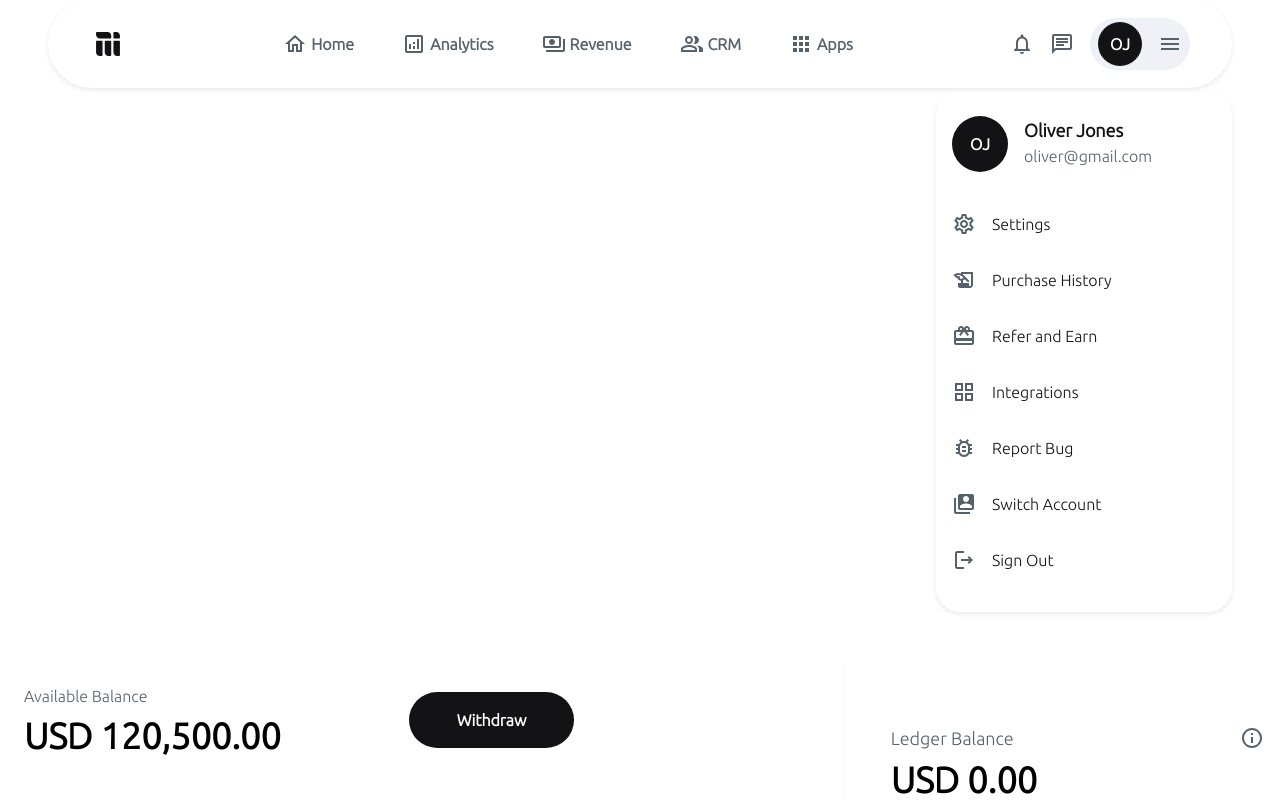
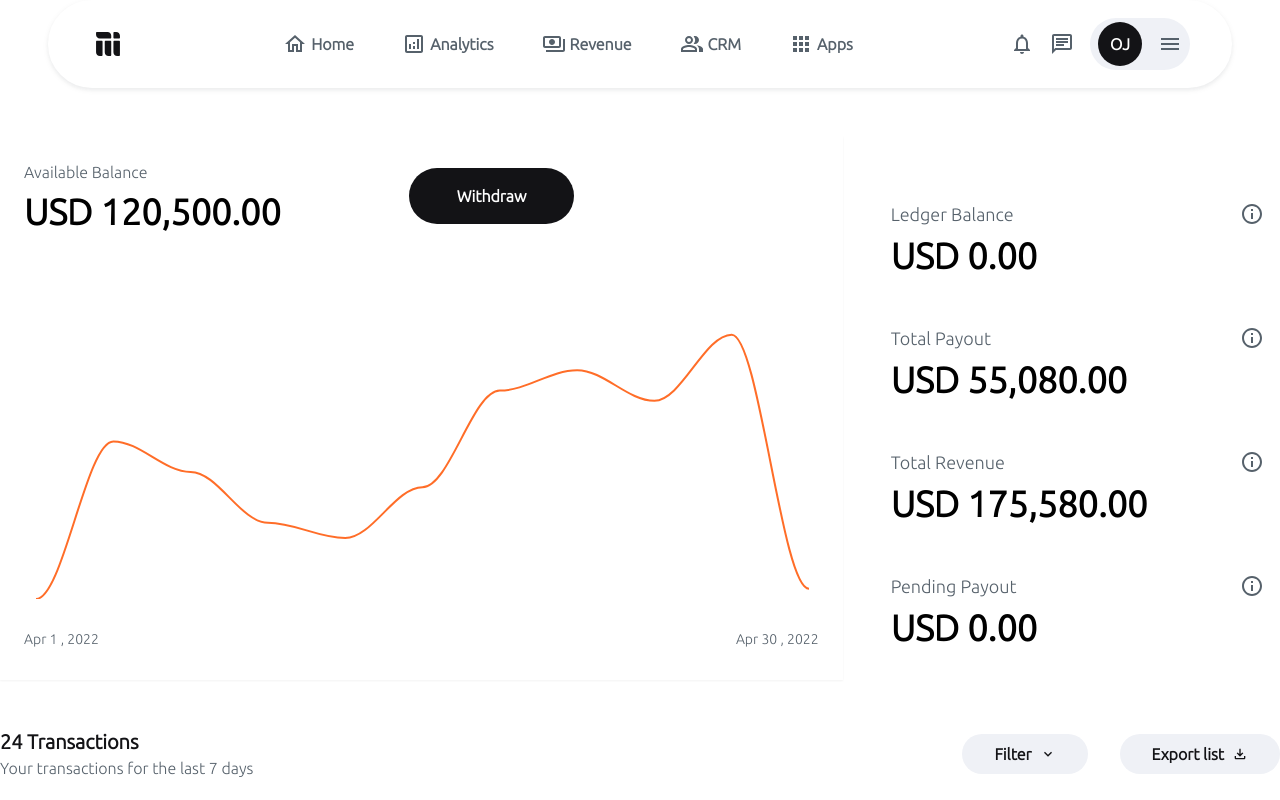
Before and after one commit to sammy-code98/mainstack-task, a React (Vite) app: page / in a window 1280 px wide. Shown: the top 800 px of the page. Built offline with nearby package versions, Linux system fonts and the light colour scheme.

Commit message:
feat:make profile card a modal

```diff
--- a/src/components/Navigation/ProfileCard.tsx
+++ b/src/components/Navigation/ProfileCard.tsx
@@ -1,4 +1,3 @@
-import React from 'react'
 import {
     MdOutlineSettings,
     MdOutlineHistoryEdu,
@@ -21,7 +20,7 @@ const profileItems = [
 ]
 export default function ProfileCard() {
     return (
-        <div className='bg-base_white rounded-3xl shadow-md px-4 py-6 mt-1 w-1/4'>
+        <div className='bg-base_white rounded-3xl shadow-md px-4 py-6 mt-24 w-1/4 absolute top-0 '>
             <div className='flex  gap-4'>
                 <div>
                     <div className='rounded-full w-14 h-14 flex items-center justify-center  bg-primary text-base_white  font-semibold'>OJ</div>
--- a/src/components/Navigation/index.tsx
+++ b/src/components/Navigation/index.tsx
@@ -1,3 +1,4 @@
+import React, { useState } from "react";
 import Logo from "../../assets/logo.svg"
 import {
     MdOutlineHome,
@@ -12,6 +13,11 @@ import {
 import ProfileCard from "./ProfileCard";
 
 export default function Navigation(): JSX.Element {
+    const [openModal, setOpenModal] = useState<boolean>(false)
+
+    const handleOpenModal = () => {
+        setOpenModal(!openModal)
+    }
     return (
         <header className='sticky z-50 top-0 px-12 '>
             <nav className='bg-base_white px-4 py-4 border-2 border-base_white shadow-md rounded-full'>
@@ -44,7 +50,8 @@ export default function Navigation(): JSX.Element {
                         <div className='cursor-pointer text-base_gray'>
                             <MdOutlineChat size="1.5rem" />
                         </div>
-                        <div className='flex justify-between gap-4 items-center bg-secondary rounded-full py-1 px-2 w-3/4 text-base_gray cursor-pointer' >
+                        <div className='flex justify-between gap-4 items-center bg-secondary rounded-full py-1 px-2 w-3/4 text-base_gray cursor-pointer'
+                            onClick={handleOpenModal}>
                             <div className='rounded-full w-11 h-11 flex items-center justify-center  bg-primary text-base_white  font-semibold'>OJ</div>
                             <MdMenu size='1.5rem' />
 
@@ -52,10 +59,15 @@ export default function Navigation(): JSX.Element {
                     </div>
                 </div>
             </nav>
-            <div className="flex justify-end items-center">
-                <ProfileCard />
+            <div>
+                {openModal ? (
+                    <div className="flex justify-end items-center">
+                        <ProfileCard />
 
+                    </div>
+                ) : null}
             </div>
+
         </header>
     )
 }
```
